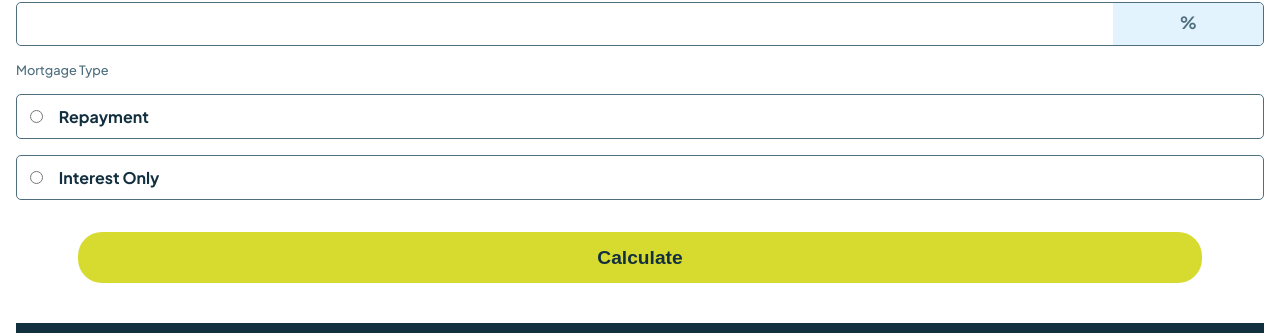
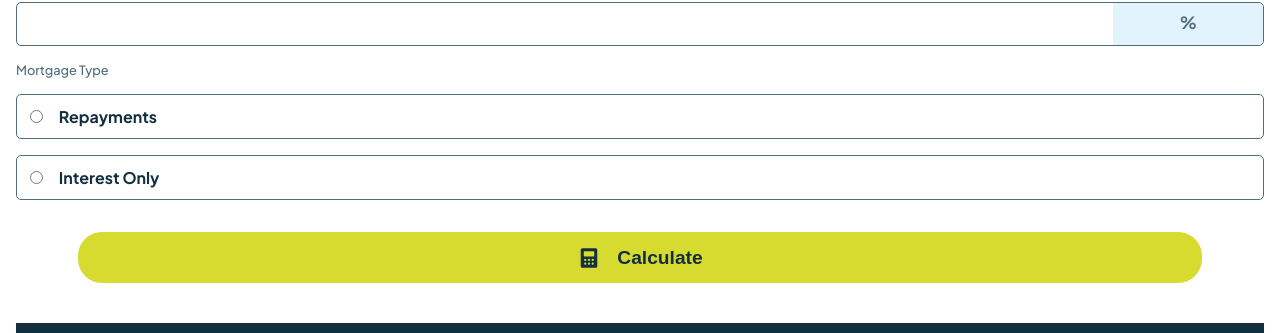
Before and after one commit to reneecwl/mortgage-calculator, a React (Vite) app: page / in a window 1280 px wide. Shown: the part 287-620 px from the top of the page. Built offline with nearby package versions, Linux system fonts and the light colour scheme.

Commit message:
Add calculator icon

```diff
--- a/src/App.jsx
+++ b/src/App.jsx
@@ -24,7 +24,7 @@ function App() {
     const totalInterest = monthlyPayment * n - P;
     const monthlyInterest = totalInterest / n;
 
-    if (selectedOption === "Repayment") {
+    if (selectedOption === "Repayments") {
       console.log("Repayment" + monthlyPayment);
       setMonthlyPayment(monthlyPayment);
     } else {
--- a/src/components/Form/Form.jsx
+++ b/src/components/Form/Form.jsx
@@ -1,5 +1,6 @@
 import "./Form.scss";
 import { useState } from "react";
+import calculator from "../../assets/images/icon-calculator.svg";
 
 export default function Form({
   amount,
@@ -83,14 +84,14 @@ export default function Form({
               type="radio"
               name="type"
               id="repayment"
-              value="Repayment"
-              checked={selectedOption === "Repayment"}
+              value="Repayments"
+              checked={selectedOption === "Repayments"}
               onChange={(event) => {
                 setSelectedOption(event.target.value);
               }}
               className="form__type"
             />
-            Repayment
+            Repayments
           </label>
 
           <label className="form__radio-label">
@@ -110,6 +111,7 @@ export default function Form({
         </div>
 
         <button type="submit" className="form__submit">
+          <img className="submit__icon" src={calculator} alt="calculator" />
           Calculate {selectedOption}
         </button>
       </form>
--- a/src/components/Form/Form.scss
+++ b/src/components/Form/Form.scss
@@ -35,14 +35,16 @@
 
   &__submit {
     color: $slate900;
-
+    display: flex;
+    align-items: center;
     height: 3.2rem;
     border-radius: 1.5rem;
     background-color: $lime;
     width: 90%;
     align-items: center;
     margin: 1rem auto;
-
+    justify-content: center;
+    gap: 1rem;
     font-size: 1.2rem;
     font-weight: bold;
   }
```
